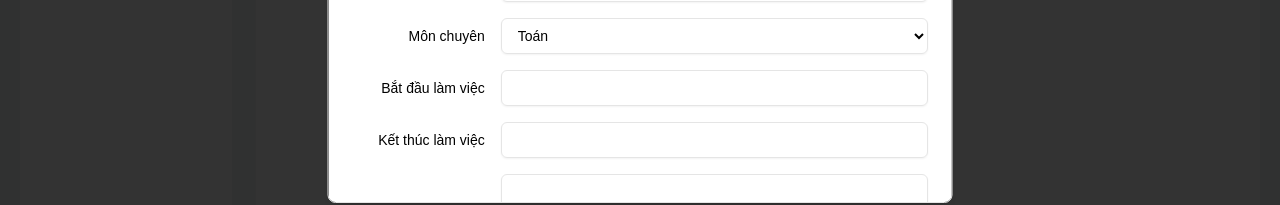
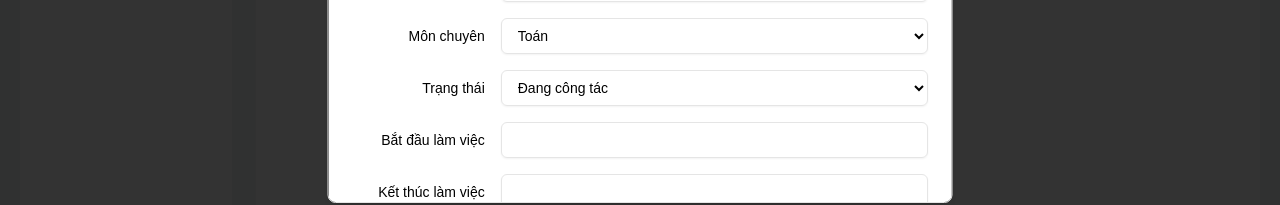
Before and after one commit to DXL64/CYB-Manager, a Next.js app: page /manage/teachers in a window 1280 px wide. Both pictures are taken after a click on the button "Thêm thông tin". Shown: the part 557-762 px from the top of the page. Built offline with nearby package versions, Linux system fonts and the light colour scheme; no server answers.

Commit message:
Add status

```diff
--- a/app/manage/teachers/components/teacher.form.tsx
+++ b/app/manage/teachers/components/teacher.form.tsx
@@ -67,6 +67,7 @@ export default function TeacherForm({ teacher, onClose, fetch }: TeacherFormProp
     // if (!model.phone?.trim()) newErrors.phone = "Số điện thoại không được để trống";
     if (!model.position?.trim()) newErrors.position = "Chức vụ không được để trống";
     if (!model.major?.trim()) newErrors.major = "Môn chuyên không được để trống";
+    if (!model.status?.trim()) newErrors.status = "Trạng thái không được để trống";
     if (!model.dob?.trim()) newErrors.dob = "Năm sinh không được để trống";
     if (!model.workSince?.trim()) newErrors.workSince = "Ngày bắt đầu làm việc không được để trống";
 
@@ -287,6 +288,26 @@ export default function TeacherForm({ teacher, onClose, fetch }: TeacherFormProp
           </select>
 
           <Label
+            htmlFor="status"
+            className="text-right col-span-1"
+          >
+            Trạng thái
+          </Label>
+          <select
+            id="status"
+            name="status"
+            defaultValue={model?.status || "working"}
+            value={model?.status}
+            onChange={handleInputChange}
+            className="col-span-3 flex h-9 w-full rounded-md border border-input bg-transparent px-3 py-1 text-sm shadow-sm transition-colors file:border-0 file:bg-transparent file:text-sm file:font-medium placeholder:text-muted-foreground focus-visible:outline-none focus-visible:ring-1 focus-visible:ring-ring disabled:cursor-not-allowed disabled:opacity-50"
+          >
+            <option value="working">Đang công tác</option>
+            <option value="retired">Nghỉ hưu</option>
+            <option value="transfer">Chuyển công tác</option>
+            <option value="passed_away">Đã mất</option>
+          </select>
+
+          <Label
             htmlFor="workSince"
             className="text-right col-span-1"
           >
--- a/app/manage/teachers/components/teacher.list.tsx
+++ b/app/manage/teachers/components/teacher.list.tsx
@@ -25,6 +25,13 @@ const majorMap: Record<string, string> = {
   excercise: "Thể dục",
   gdcd: "GDCD",
   other: "Khác"
+};
+
+const statusMap: Record<string, string> = {
+  working: "Đang công tác",
+  retired: "Nghỉ hưu",
+  transfer: "Chuyển công tác",
+  passed_away: "Đã mất",
 };
 
 interface TeacherListProps {
@@ -109,6 +116,7 @@ export default function TeacherList({ teachers, searchTerm, setSearchTerm, fetch
               <TableHead>Số điện thoại</TableHead>
               <TableHead>Chức vụ</TableHead>
               <TableHead>Môn chuyên</TableHead>
+              <TableHead>Trạng thái</TableHead>
               <TableHead>Bắt đầu làm việc</TableHead>
               <TableHead>Kết thúc làm việc</TableHead>
               <TableHead>Hành động</TableHead>
@@ -136,6 +144,7 @@ export default function TeacherList({ teachers, searchTerm, setSearchTerm, fetch
                 <TableCell>{teacher?.phone}</TableCell>
                 <TableCell>{teacher?.position}</TableCell>
                 <TableCell>{teacher.major ? majorMap[teacher.major] || teacher.major : ""}</TableCell>
+                <TableCell>{teacher.status ? statusMap[teacher.status] || teacher.status : ""}</TableCell>
                 <TableCell>{teacher?.workSince ? teacher.workSince : ""}</TableCell>
                 <TableCell>{teacher?.workUntil ? teacher.workUntil : "Đến nay"}</TableCell>
                 <TableCell>
--- a/app/manage/teachers/components/teacher.view.tsx
+++ b/app/manage/teachers/components/teacher.view.tsx
@@ -20,6 +20,13 @@ const majorMap: Record<string, string> = {
   excercise: "Thể dục",
   gdcd: "GDCD",
   other: "Khác"
+};
+
+const statusMap: Record<string, string> = {
+  working: "Đang công tác",
+  retired: "Nghỉ hưu",
+  transfer: "Chuyển công tác",
+  passed_away: "Đã mất",
 };
 
 interface TeacherViewProps {
@@ -70,6 +77,10 @@ export default function TeacherView({ teacher, onClose }: TeacherViewProps) {
           <div className="col-span-3">{teacher?.major ? majorMap[teacher.major] || teacher.major : ""}</div>
         </div>
         <div className="grid grid-cols-4 items-center gap-4">
+          <div className="text-right font-bold">Trạng thái:</div>
+          <div className="col-span-3">{teacher?.status ? statusMap[teacher.status] || teacher.status : ""}</div>
+        </div>
+        <div className="grid grid-cols-4 items-center gap-4">
           <div className="text-right font-bold">Bắt đầu làm việc:</div>
           <div className="col-span-3">{teacher?.workSince}</div>
         </div>
--- a/models/teacher.model.ts
+++ b/models/teacher.model.ts
@@ -10,6 +10,7 @@ export type Teacher = {
   workSince?: string;
   workUntil?: string;
   gender: "male" | "female";
+  status: "working" | "retired" | "transfer" | "passed_away";
   achievements?: string;
   file?: File
 };
@@ -27,6 +28,7 @@ export const defaultValue: Teacher = {
   workSince: "",
   workUntil: "",
   gender: "male",
+  status: "working",
   achievements: "",
   file: undefined
 };
```
